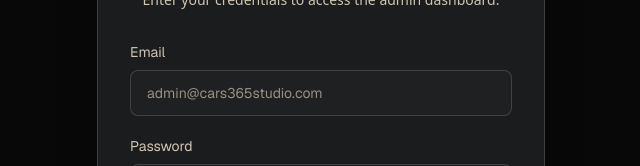
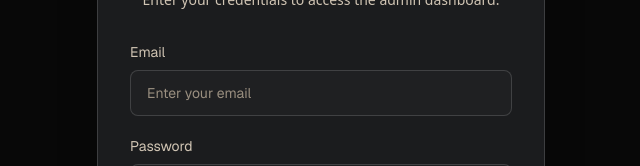
Before and after one commit to DevNox-Lab/cars365studio, a React (Vite) app: page /admin/login in a window 1280 px wide. Shown: the part 306-472 px from the top of the page, without its empty margins (319-959 px from the left). Built offline with nearby package versions, Linux system fonts and the light colour scheme; no server answers.

Commit message:
login email placeholder changed

```diff
--- a/src/pages/admin/LoginPage.jsx
+++ b/src/pages/admin/LoginPage.jsx
@@ -6,7 +6,9 @@ import { clearError, loginUser } from '../../store/slices/authSlice';
 export default function LoginPage() {
   const dispatch = useAppDispatch();
   const navigate = useNavigate();
-  const { isAuthenticated, loading, error } = useAppSelector((state) => state.auth);
+  const { isAuthenticated, loading, error } = useAppSelector(
+    (state) => state.auth
+  );
 
   useEffect(() => {
     dispatch(clearError());
@@ -62,7 +64,7 @@ export default function LoginPage() {
               required
               autoComplete="email"
               className={inputClass}
-              placeholder="admin@cars365studio.com"
+              placeholder="Enter your email"
             />
           </div>
 
```
